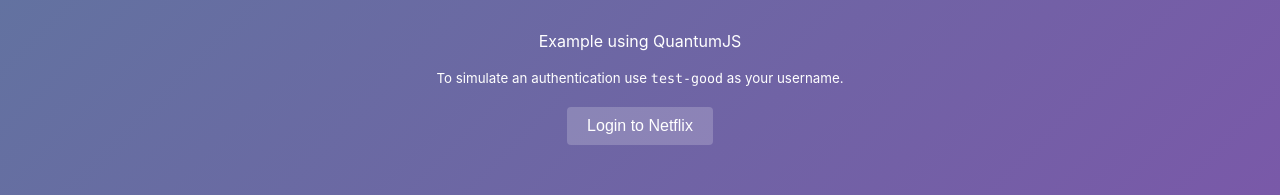
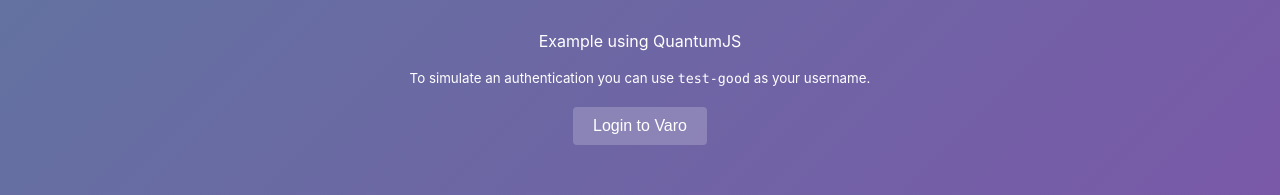
Before and after one commit to atomicfi/quantum-example, a React (Create React App) app in the folder webapp/: page / in a window 1280 px wide. Shown: the part 312-507 px from the top of the page. Built offline with nearby package versions, Linux system fonts and the light colour scheme.

Commit message:
chore: make demo use varomoney instead

```diff
--- a/webapp/src/App.tsx
+++ b/webapp/src/App.tsx
@@ -23,12 +23,12 @@
           <header className="App-header">
             <p>Example using QuantumJS</p>
             <small>
-              To simulate an authentication use <code>test-good</code> as your
-              username.
+              To simulate an authentication you can use <code>test-good</code>{' '}
+              as your username.
             </small>
           </header>
           <button onClick={launch} style={buttonStyle}>
-            Login to Netflix
+            Login to Varo
           </button>
         </div>
       ) : (
@@ -60,6 +60,8 @@
   justifyContent: 'center',
   alignItems: 'center',
   height: '100vh',
+  paddingLeft: '50px',
+  paddingRight: '50px',
   textAlign: 'center' as 'center',
   position: 'relative' as 'relative',
   zIndex: 1
--- a/webapp/src/quantum-example.ts
+++ b/webapp/src/quantum-example.ts
@@ -5,7 +5,7 @@
 }: {
   onAuthenticated: () => void
 }) {
-  const startURL = 'https://www.netflix.com/login'
+  const startURL = 'https://bank.varomoney.com/accounts'
 
   const { page } = await Quantum.launch()
 
@@ -15,7 +15,7 @@
 
   const status = await page.authenticate(startURL, async (page) => {
     const url = await page.url()
-    return !!url?.includes('/browse')
+    return !!url?.includes('/accounts')
   })
 
   if (status === AuthStatus.Authenticated) {
```
